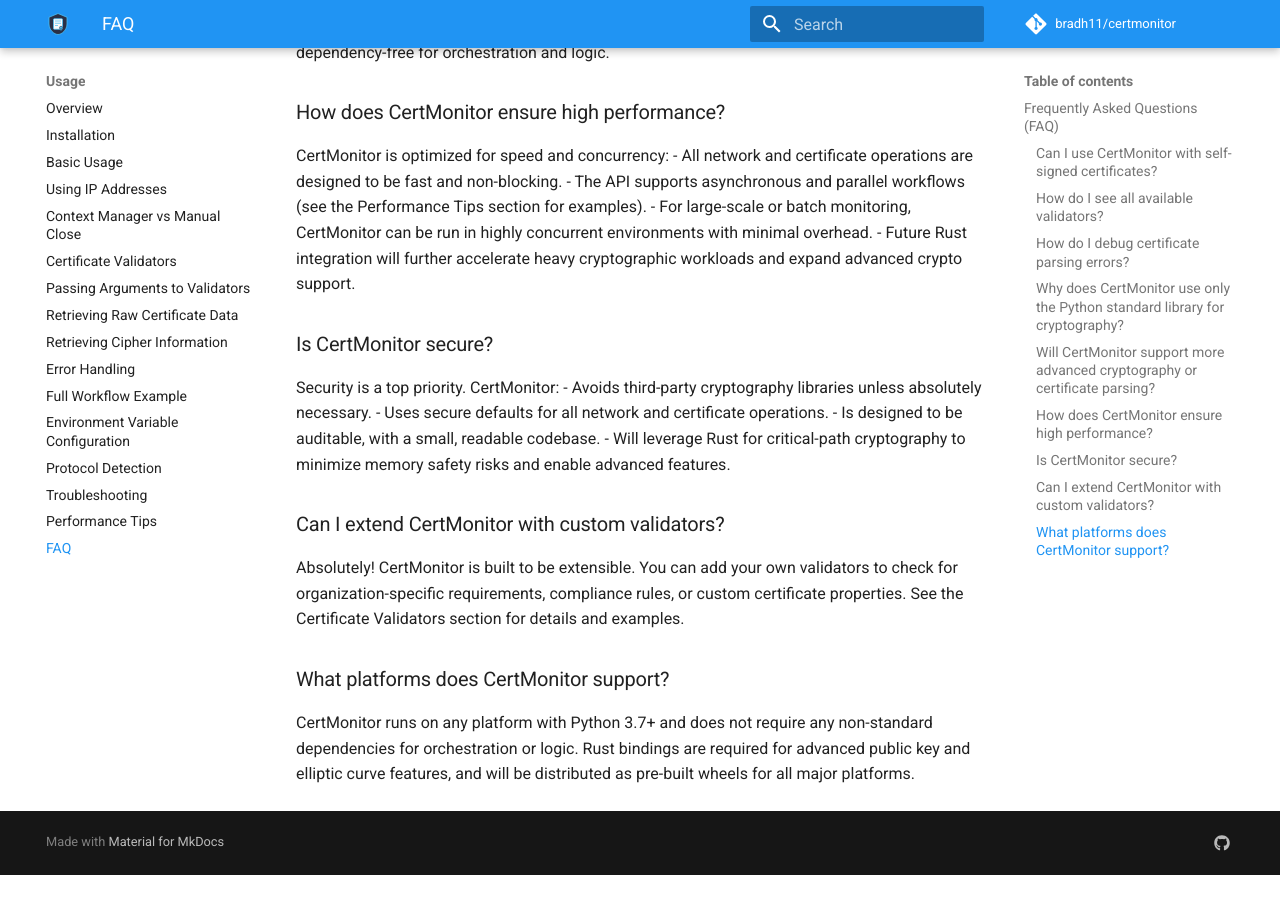
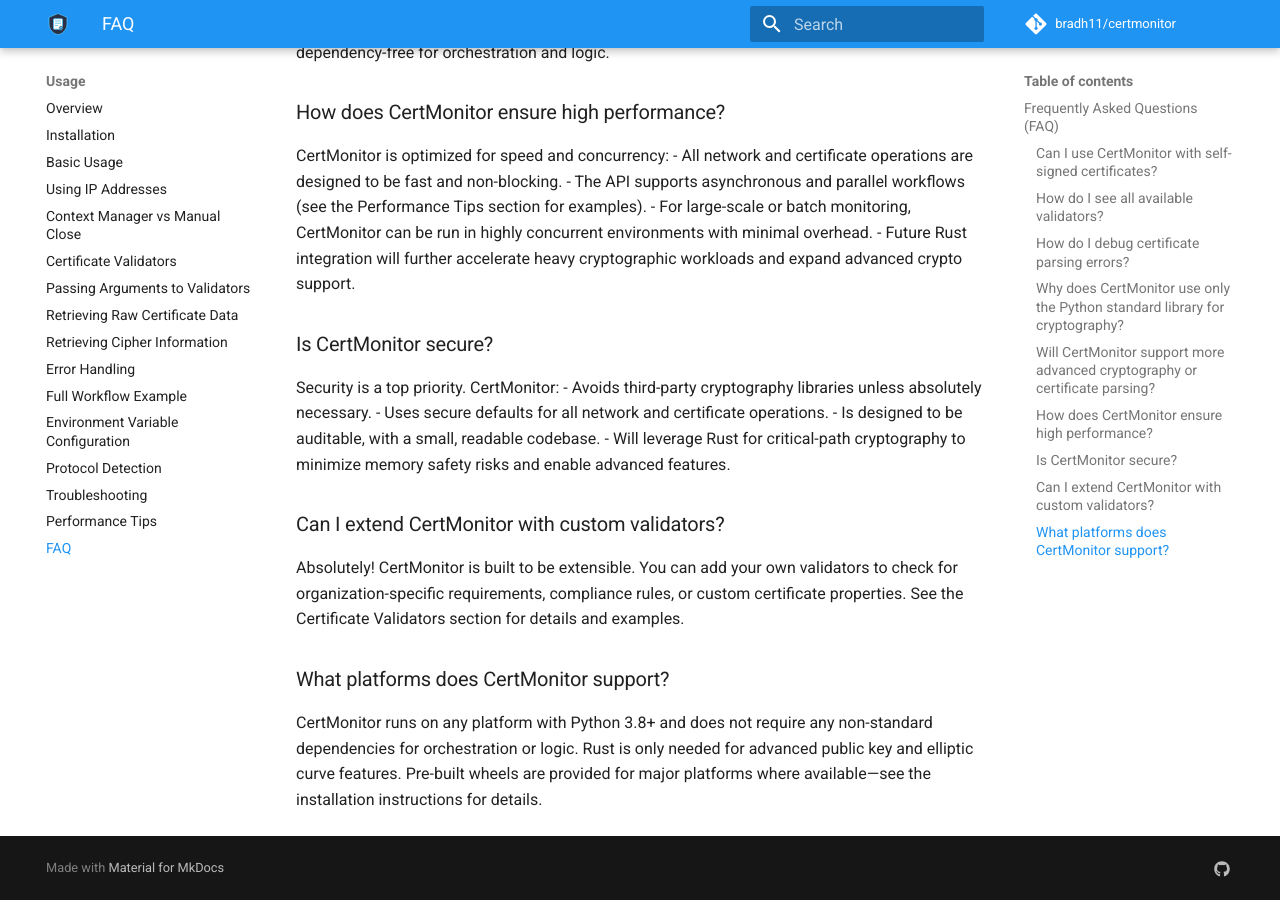
Before and after one commit to cdtomkins/certmonitor, an MkDocs documentation site: the page built from docs/usage/faq.md, in a window 1280 px wide and 900 px high, scrolled down 928 px. Built offline with MkDocs 1.6.1 and Material for MkDocs 9.7.7, drawn with Linux system fonts in a browser that asks for light colours; comment, search, counter and statistics services are not loaded; before the commit the page ends 1803 px from its top, so only the background shows below that.

Commit message:
docs: update README and FAQ to reflect Python 3.8+ compatibility and improve clarity on Rust dependencies

```diff
--- a/docs/usage/faq.md
+++ b/docs/usage/faq.md
@@ -48,4 +48,4 @@
 
 ### What platforms does CertMonitor support?
 
-CertMonitor runs on any platform with Python 3.7+ and does not require any non-standard dependencies for orchestration or logic. Rust bindings are required for advanced public key and elliptic curve features, and will be distributed as pre-built wheels for all major platforms.
+CertMonitor runs on any platform with Python 3.8+ and does not require any non-standard dependencies for orchestration or logic. Rust is only needed for advanced public key and elliptic curve features. Pre-built wheels are provided for major platforms where available—see the installation instructions for details.
```
Also changed, not shown: README.md (+2 -2 lines).
